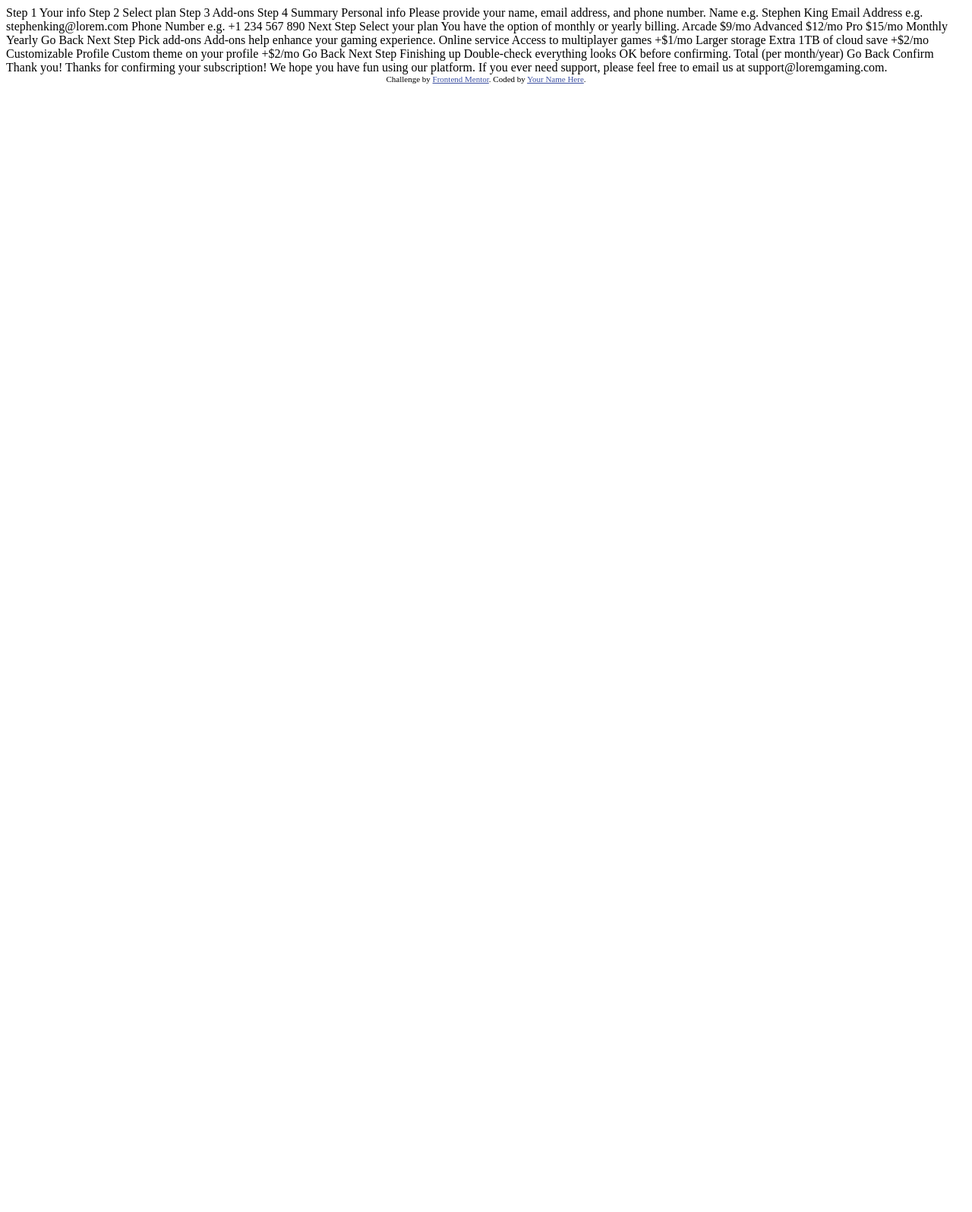
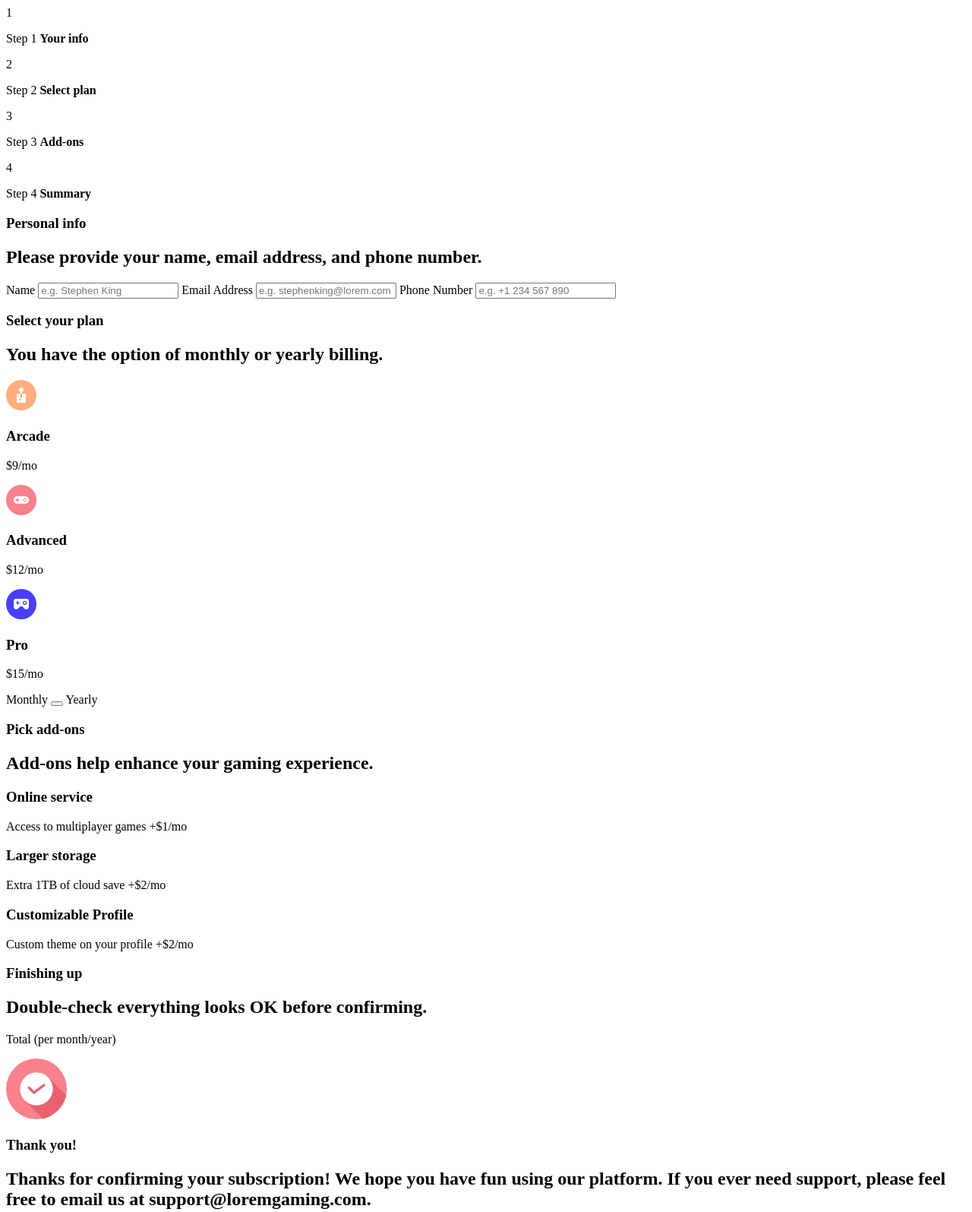
Before and after one commit to Azkanorouzi/multi-step-form-main, a website: page index.html in a window 1280 px wide. Shown: the top 1595 px of the page at 76% size. Before the commit the page ends 800 px from the top, so only its background shows below. Drawn offline with Linux system fonts and the light colour scheme.

Commit message:
do index.html

```diff
--- a/index.html
+++ b/index.html
@@ -1,126 +1,197 @@
 <!DOCTYPE html>
 <html lang="en">
+
 <head>
   <meta charset="UTF-8">
-  <meta name="viewport" content="width=device-width, initial-scale=1.0"> <!-- displays site properly based on user's device -->
+  <meta name="viewport" content="width=device-width, initial-scale=1.0">
+  <!-- displays site properly based on user's device -->
 
   <link rel="icon" type="image/png" sizes="32x32" href="./assets/images/favicon-32x32.png">
 
   <title>Frontend Mentor | Multi-step form</title>
 
-  <!-- Feel free to remove these styles or customise in your own stylesheet 👍 -->
-  <style>
-    .attribution { font-size: 11px; text-align: center; }
-    .attribution a { color: hsl(228, 45%, 44%); }
-  </style>
 </head>
+
 <body>
 
-  <!-- Sidebar start -->
+  <!-- ============ Sidebar start  ============ -->
+  <main>
+    <article class="sidebar">
+      <div>
+        <div class="sidebar__step">
+          <div> 1 </div>
+          <p>
+            Step 1
+            <strong> Your info </strong>
+          </p>
+        </div>
 
-  Step 1
-  Your info
+        <div class="sidebar__step">
+          <div> 2 </div>
+          <p>
+            Step 2
+            <strong> Select plan </strong>
+          </p>
+        </div>
 
-  Step 2
-  Select plan
+        <div class="sidebar__step">
+          <div> 3 </div>
+          <p>
+            Step 3
+            <strong> Add-ons </strong>
+          </p>
+        </div>
 
-  Step 3
-  Add-ons
+        <div class="sidebar__step">
+          <div class="siebar__step--number"> 4 </div>
+          <p>
+            Step 4
+            <strong> Summary </strong>
+          </p>
+        </div>
 
-  Step 4
-  Summary
+      </div>
+    </article>
+    <!-- ============ Sidebar end ============ -->
+    <!-- ============ Steps start ============ -->
+    <article>
+      <!-- ============ Step 1 start ============ -->
+      <section>
+        <!-- section -->
+        <h1> Personal info </h1>
+        <h2> Please provide your name, email address, and phone number. </h2>
+        <form action="" method="post">
+          <!-- Input name -->
+          <label for="name"> Name </label>
+          <input type="text" id="name" name="name" placeholder="e.g. Stephen King">
+          </input>
+          <!-- Input email -->
+          <label for="email">
+            Email Address
+          </label>
+          <input type="email" name="email" id="email" placeholder="e.g. stephenking@lorem.com">
+          </input>
+          <!-- Input number -->
+          <label for="phone-number">
+            Phone Number
+          </label>
+          <input type="tel" name="phone-number" id="phone-number" placeholder="e.g. +1 234 567 890">
+          </input>
+        </form>
+      </section>
 
-  <!-- Sidebar end -->
+      <!-- ============ Step 1 end ============ -->
 
-  <!-- Step 1 start -->
+      <!-- ============ Step 2 start ============ -->
+      <section>
+        <!-- section  -->
+        <h1> Select your plan </h1>
+        <h2>
+          You have the option of monthly or yearly billing.
+        </h2>
 
-  Personal info
-  Please provide your name, email address, and phone number.
+        <div>
+          <img src="assets/images/icon-arcade.svg" alt="arcade">
+          <h3> Arcade </h3>
+          <p> $9/mo </p>
+        </div>
 
-  Name
-  e.g. Stephen King
+        <div>
+          <img src="assets/images/icon-advanced.svg" alt="advance">
+          <h3> Advanced </h3>
+          <p> $12/mo </p>
+        </div>
 
-  Email Address
-  e.g. stephenking@lorem.com
+        <div>
+          <img src="assets/images/icon-pro.svg" alt="advance">
+          <h3> Pro </h3>
+          <p> $15/mo </p>
+        </div>
 
-  Phone Number
-  e.g. +1 234 567 890
+        <div>
+          Monthly
+          <button>
+            <div class="slider"></div>
+          </button>
+          Yearly
+        </div>
+        <div>
+        </div>
+      </section>
+      <!-- ============ Step 2 end  ============ -->
 
-  Next Step
+      <!-- ============ Step 3 start ============ -->
+      <section>
+        <!-- Add ons title -->
+        <h1> Pick add-ons </h1>
+        <h2>
+          Add-ons help enhance your gaming experience.
+        </h2>
+        <!-- add one -->
+        <div>
+          <div></div>
+          <h3> Online service </h3>
+          <p> Access to multiplayer games
+            <span> +$1/mo </span>
+          </p>
+        </div>
+        <!-- add one -->
+        <div>
+          <div></div>
+          <h3> Larger storage </h3>
+          <p> Extra 1TB of cloud save
+            <span> +$2/mo </span>
+          </p>
+        </div>
 
-  <!-- Step 1 end -->
+        <!-- add one -->
+        <div>
+          <div></div>
+          <h3> Customizable Profile </h3>
+          <p> Custom theme on your profile
+            <span> +$2/mo </span>
+          </p>
+        </div>
+      </section>
+      <!-- ============ Step 3 end ============ -->
 
-  <!-- Step 2 start -->
+      <!-- ============ Step 4 start ============ -->
+      <!-- Finishing up title -->
+      <section>
+        <h1>
+          Finishing up
+        </h1>
+        <h2> Double-check everything looks OK before confirming. </h2>
 
-  Select your plan
-  You have the option of monthly or yearly billing.
+        <!-- Dynamically add subscription and add-on selections here -->
+        <div></div>
+        <div>
+          <p> Total (per month/year) <span></span> </p>
+        </div>
+      </section>
+      <!-- ============ Step 4 end ============ -->
 
-  Arcade
-  $9/mo
+      <!-- ============ Step 5 start ============ -->
+      <section>
+        <img src="assets/images/icon-thank-you.svg" alt="thank you">
+        <h1> Thank you! </h1>
 
-  Advanced
-  $12/mo
-
-  Pro
-  $15/mo
-
-  Monthly
-  Yearly
-
-  Go Back
-  Next Step
-
-  <!-- Step 2 end -->
-
-  <!-- Step 3 start -->
-
-  Pick add-ons
-  Add-ons help enhance your gaming experience.
-
-  Online service
-  Access to multiplayer games
-  +$1/mo
-
-  Larger storage
-  Extra 1TB of cloud save
-  +$2/mo
-
-  Customizable Profile
-  Custom theme on your profile
-  +$2/mo
-
-  Go Back
-  Next Step
-
-  <!-- Step 3 end -->
-
-  <!-- Step 4 start -->
-
-  Finishing up
-  Double-check everything looks OK before confirming.
-
-  <!-- Dynamically add subscription and add-on selections here -->
-
-  Total (per month/year)
-
-  Go Back
-  Confirm
-
-  <!-- Step 4 end -->
-
-  <!-- Step 5 start -->
-
-  Thank you!
-
-  Thanks for confirming your subscription! We hope you have fun
-  using our platform. If you ever need support, please feel free
-  to email us at support@loremgaming.com.
-
-  <!-- Step 5 end -->
-
+        <h2> Thanks for confirming your subscription! We hope you have fun
+          using our platform. If you ever need support, please feel free
+          to email us at support@loremgaming.com. </h2>
+      </section>
+      <!-- ============ Step 5 end ============ -->
+      <section>
+        <button> Go Back </button>
+        </button> Next Step </button>
+      </section>
+      <!-- ============ Steps end ============ -->
+    </article>
+  </main>
   <div class="attribution">
     Challenge by <a href="https://www.frontendmentor.io?ref=challenge" target="_blank">Frontend Mentor</a>.
     Coded by <a href="#">Your Name Here</a>.
   </div>
 </body>
+
 </html>
```
Also changed, not shown: package.json (added, +22 -0 lines), 1 other file.
